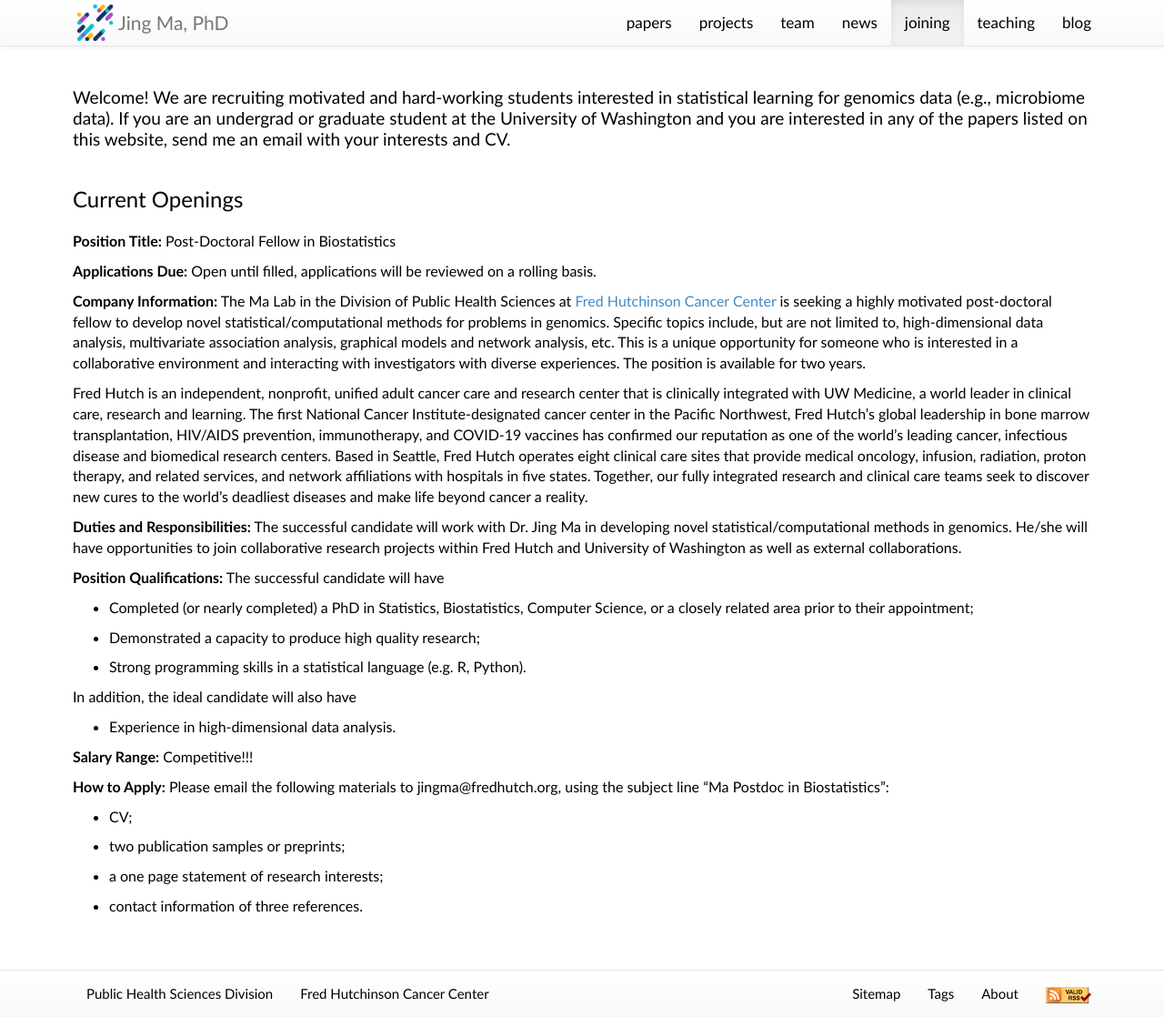
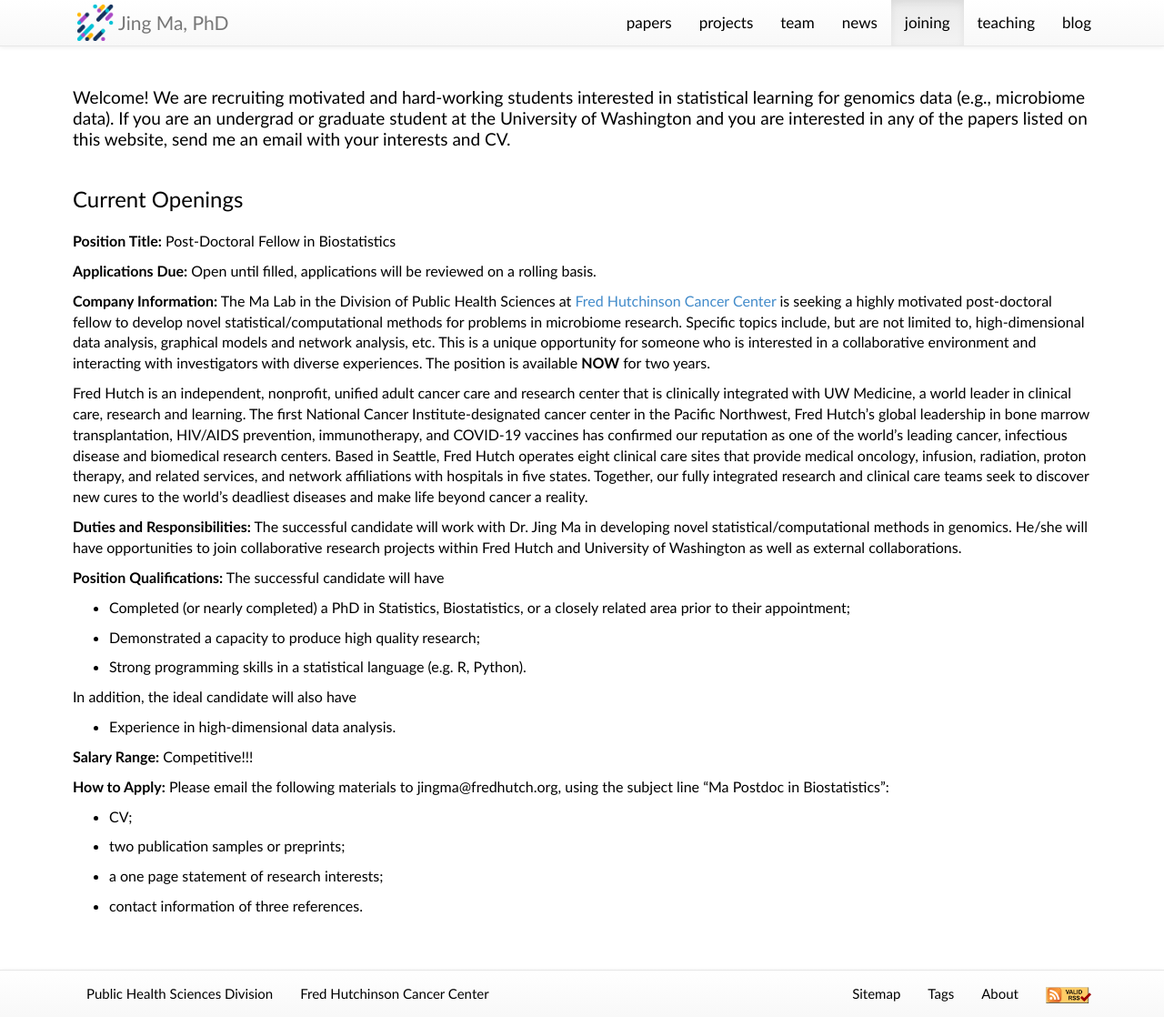
Before and after one commit to statisticslab/statisticslab.github.io, a Jekyll site: the page built from joining/index.md, in a window 1280 px wide and 1118 px high. Shown: the whole window at 91% size. Built offline with Jekyll 4.4.1, drawn with Linux system fonts in a browser that asks for light colours; nearby versions of some CDN libraries.

Commit message:
update postdoc post

```diff
--- a/joining/index.md
+++ b/joining/index.md
@@ -35,7 +35,7 @@ categories:
 
 **Applications Due:** Open until filled, applications will be reviewed on a rolling basis.
 
-**Company Information:** The Ma Lab in the Division of Public Health Sciences at [Fred Hutchinson Cancer Center](https://www.fredhutch.org/en.html) is seeking a highly motivated post-doctoral fellow to develop novel statistical/computational methods for problems in genomics. Specific topics include, but are not limited to, high-dimensional data analysis, multivariate association analysis, graphical models and network analysis, etc. This is a unique opportunity for someone who is interested in a collaborative environment and interacting with investigators with diverse experiences. The position is available for two years.
+**Company Information:** The Ma Lab in the Division of Public Health Sciences at [Fred Hutchinson Cancer Center](https://www.fredhutch.org/en.html) is seeking a highly motivated post-doctoral fellow to develop novel statistical/computational methods for problems in microbiome research. Specific topics include, but are not limited to, high-dimensional data analysis, graphical models and network analysis, etc. This is a unique opportunity for someone who is interested in a collaborative environment and interacting with investigators with diverse experiences. The position is available **NOW** for two years.
 
 Fred Hutch is an independent, nonprofit, unified adult cancer care and research center that is clinically integrated with UW Medicine, a world leader in clinical care, research and learning. The first National Cancer Institute-designated cancer center in the Pacific Northwest, Fred Hutch’s global leadership in bone marrow transplantation, HIV/AIDS prevention, immunotherapy, and COVID-19 vaccines has confirmed our reputation as one of the world’s leading cancer, infectious disease and biomedical research centers. Based in Seattle, Fred Hutch operates eight clinical care sites that provide medical oncology, infusion, radiation, proton therapy, and related services, and network affiliations with hospitals in five states. Together, our fully integrated research and clinical care teams seek to discover new cures to the world’s deadliest diseases and make life beyond cancer a reality.
 
@@ -44,7 +44,7 @@ Fred Hutch is an independent, nonprofit, unified adult cancer care and research
 
 **Position Qualifications:** The successful candidate will have
 
-  - Completed (or nearly completed) a PhD in Statistics, Biostatistics, Computer Science, or a closely related area prior to their appointment;
+  - Completed (or nearly completed) a PhD in Statistics, Biostatistics, or a closely related area prior to their appointment;
 
   - Demonstrated a capacity to produce high quality research;
 
```
